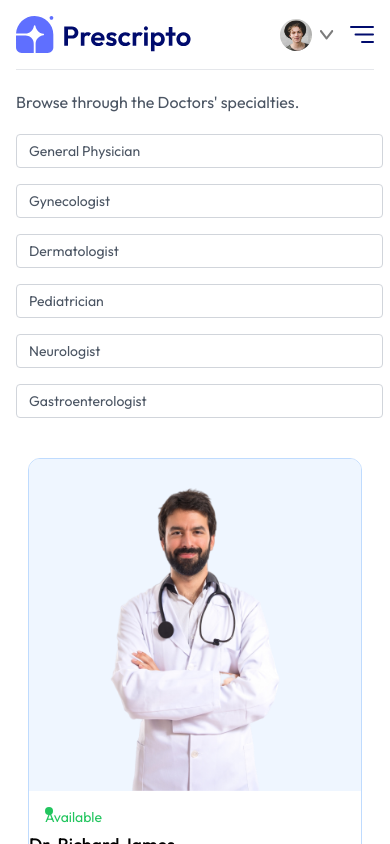
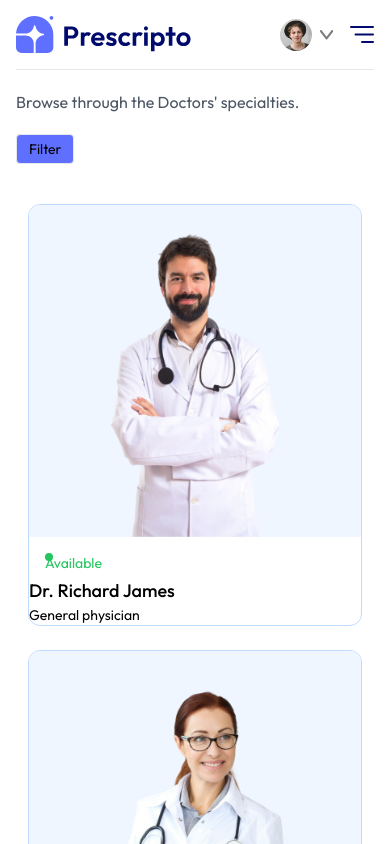
Before and after one commit to siva1087/sivakumarreactjs, a React (Vite) app in the folder frontend/: page /doctors in a window 390 px wide. Shown: the top 844 px of the page. Built offline with nearby package versions, Linux system fonts and the light colour scheme.

Commit message:
Update Doctorslist.jsx

```diff
--- a/frontend/src/Pages/Doctorslist.jsx
+++ b/frontend/src/Pages/Doctorslist.jsx
@@ -5,6 +5,7 @@
 const Doctorslist = () => {
   const { speciality } = useParams();
   const [filterDoc, setFilterDoc] = useState([]);
+  const[showFilter,setshowFilter]=useState(false);
   const navigate = useNavigate();
 
   const applyFilter = () => {
@@ -23,7 +24,8 @@
     <div>
       <p className='text-gray-600'>Browse through the Doctors' specialties.</p>
       <div className='flex flex-col sm:flex-row items-start gap-5 mt-5'>
-        <div className='flex flex-col gap-4  text-sm text-gray-600'>
+        <button className={`py-1 px-3  bg-primary border rounded text-sm transition-all sm:hidden${showFilter ?'bg-primary text-white':''}`} onClick={()=>setshowFilter(prev =>!prev)}>Filter</button>
+        <div className={`${showFilter? 'flex':'hidden sm:flex'}flex flex-col gap-4  text-sm text-gray-600`}>
           <p onClick={()=>speciality==='General Physician'? navigate('/doctors'):navigate('/doctors/General Physician')} className={`w-[94vw] sm:w-auto pl-3 py-1.5 pr-16 border border-gray-300 rounded transition-all cursor-pointer${speciality==="General Physician"?"bg-indigo-100 text-black":""} `}>General Physician</p>
           <p onClick={()=>speciality==='Gynecologist'? navigate('/doctors'):navigate('/doctors/Gynecologist')}  className={`w-[94vw] sm:w-auto pl-3 py-1.5 pr-16 border border-gray-300 rounded transition-all cursor-pointer ${speciality==="Gynecologist"?"bg-indigo-100 text-black":""}`} >Gynecologist</p>
           <p onClick={()=>speciality==='Dermatologist'? navigate('/doctors'):navigate('/doctors/Dermatologist') }className={`w-[94vw] sm:w-auto pl-3 py-1.5 pr-16 border border-gray-300 rounded transition-all cursor-pointer  ${speciality==="Dermatologist"?"bg-indigo-100 text-black":""} `} >Dermatologist</p>
```
